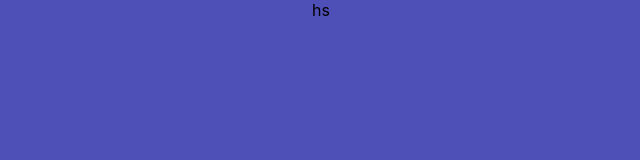
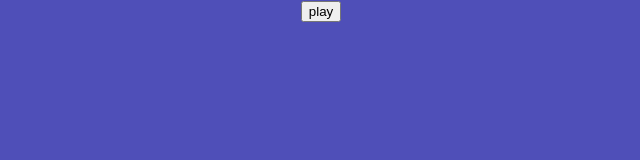
Before and after one commit to ericcnguyen04/lofi-radio, a React (Create React App) app: page / in a window 1280 px wide. Shown: the top 160 px of the page, without its empty margins (319-959 px from the left). Built offline with nearby package versions, Linux system fonts and the light colour scheme.

Commit message:
formatted buttons

```diff
--- a/src/App.js
+++ b/src/App.js
@@ -2,9 +2,14 @@ import logo from './logo.svg';
 import './App.css';
 
 function App() {
+
+ const handlePlay = () => {
+  console.log('play')
+ }
+
   return (
     <div className="App">
-     hs
+     <button onClick={handlePlay}>play</button>
     </div>
   );
 }
```
